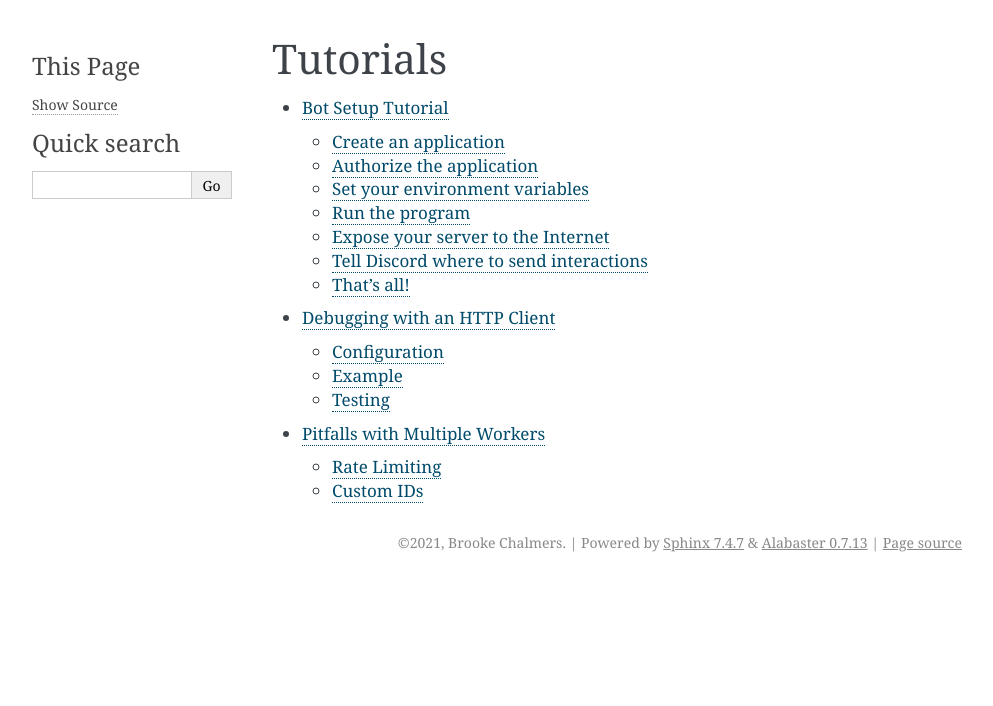
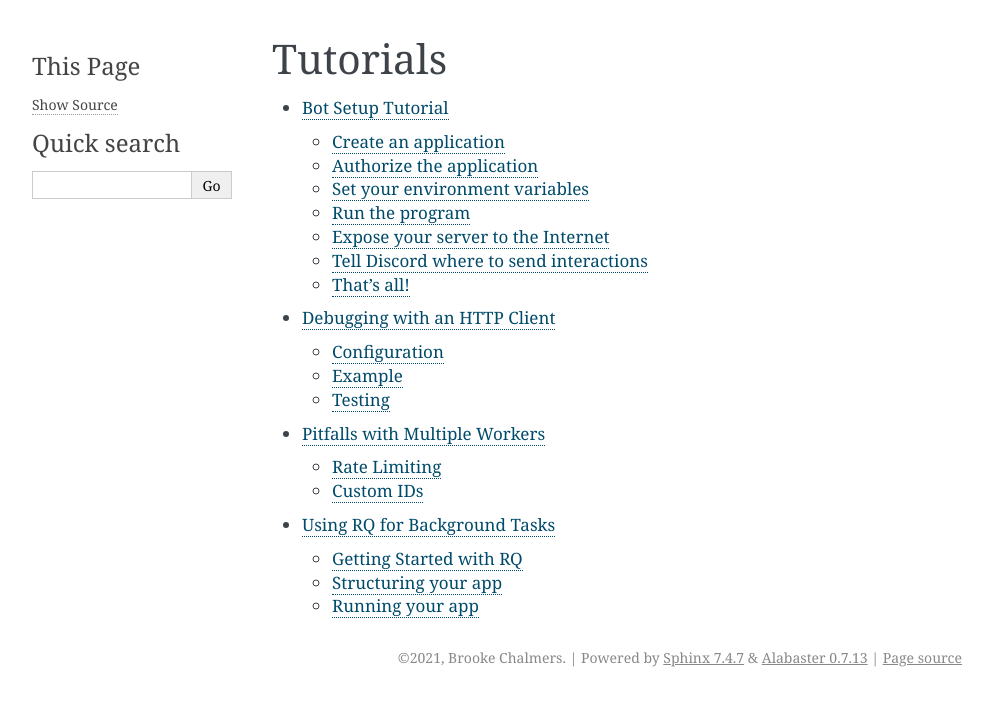
Before and after one commit to breqdev/flask-discord-interactions, a Sphinx documentation site: the page built from docs/tutorials.rst, in a window 1280 px wide. Shown: the top 706 px of the page, without its empty margins (148-1141 px from the left). Built offline with Sphinx 7.4.7, drawn with Linux system fonts in a browser that asks for light colours; some of the changed lines change nothing that is shown.

Commit message:
Add RQ docs

```diff
--- /dev/null
+++ b/docs/redisqueue.rst
@@ -0,0 +1,139 @@
+Using RQ for Background Tasks
+=============================
+
+If your bot is performing long-running background tasks, you might want to use
+a library like `RQ <https://python-rq.org/>`_ to schedule and run your tasks.
+This is useful if you want your tasks to run on a separate process than your
+Flask web server. It also provides more performance and (arguably) a cleaner
+API than manually starting threads directly from your Flask routes.
+
+Getting Started with RQ
+-----------------------
+
+First, you'll need RQ installed:
+
+.. code-block:: bash
+
+    pip3 install rq redis
+
+Then, you'll need a Redis database to manage the queue. Redis has a
+`quickstart guide <https://redis.io/topics/quickstart>`_ that can help with
+this.
+
+Note that RQ does not work under Windows. If you are developing on a Windows
+machine, please use `WSL <https://docs.microsoft.com/en-us/windows/wsl/install-win10>`_.
+
+Structuring your app
+--------------------
+
+Your RQ worker needs to be able to import any tasks you enqueue. For this
+reason, it is best if you define your tasks in a separate file, say ``tasks.py``:
+
+.. code-block:: python
+    :caption: tasks.py
+
+    import requests
+    from flask_discord_interactions import Response
+
+
+    def do_screenshot(ctx, url):
+        response = requests.get(
+            "https://shot.screenshotapi.net/screenshot",
+            params={
+                "url": url,
+                "output": "image",
+                "file_type": "png",
+                "wait_for_event": "load"
+            },
+            stream=True
+        )
+
+        response.raw.decode_content = True
+
+        ctx.edit(Response(content="Your screenshot is ready!"))
+
+        ctx.send(Response(
+            file=("screenshot.png", response.raw, "image/png")
+        ))
+
+Then, in your app module, you can create a Queue object and enqueue your tasks
+in your commands:
+
+.. code-block:: python
+    :caption: app.py
+
+    import os
+    import sys
+
+    from flask import Flask
+    from redis import Redis
+    from rq import Queue
+
+    from flask_discord_interactions import DiscordInteractions, Response
+
+    from tasks import do_screenshot
+
+    app = Flask(__name__)
+    discord = DiscordInteractions(app)
+
+    queue = Queue(connection=Redis())
+
+    app.config["DISCORD_CLIENT_ID"] = os.environ["DISCORD_CLIENT_ID"]
+    app.config["DISCORD_PUBLIC_KEY"] = os.environ["DISCORD_PUBLIC_KEY"]
+    app.config["DISCORD_CLIENT_SECRET"] = os.environ["DISCORD_CLIENT_SECRET"]
+
+    @discord.command()
+    def screenshot(ctx, url: str):
+        "Take a screenshot of a URL."
+        queue.enqueue(do_screenshot, ctx.freeze(), url)
+        return Response(deferred=True)
+
+    discord.set_route("/interactions")
+    discord.update_slash_commands(guild_id=os.environ["TESTING_GUILD"])
+
+
+    if __name__ == '__main__':
+        app.run()
+
+
+A couple things to note here:
+
+1. We create a Queue using the default name and with a new Redis connection.
+   This is where you could customize your Redis config or your Queue config.
+   The defaults are fine for local development, but you might want to use an
+   external Redis server in production.
+
+2. We enqueue tasks using ``queue.enqueue`` within our commands.
+   To do this, we need to create a Pickleable version of the Context object
+   with :meth:`.Context.freeze`. This object lacks some features that would
+   normally be present in a Context object. This is necessary to send the
+   Context object between processes to the RQ worker.
+
+Finally, we need to define our worker.
+
+.. code-block:: python
+    :caption: worker.py
+
+    import sys
+
+    from redis import Redis
+    from rq import Worker
+
+    import flask_discord_interactions
+
+    worker = Worker(["default"], connection=Redis())
+    worker.work()
+
+You can also start a worker from the command line (see the
+`RQ docs <https://python-rq.org/>`_, but defining our worker script ourselves
+allows us to preload the ``flask_discord_interactions`` module (and configure
+import paths if that presents an issue).
+
+
+Running your app
+----------------
+
+To run your app, you'll need to start your Flask app, your Redis server, and
+your RQ worker. For deployment, you might want to run your Flask app and your
+RQ worker in two different containers or machines, as long as your Redis server
+is reachable from both.
--- a/docs/tutorials.rst
+++ b/docs/tutorials.rst
@@ -7,3 +7,4 @@ Tutorials
     botsetup.rst
     debugging.rst
     workers.rst
+    redisqueue.rst
```
